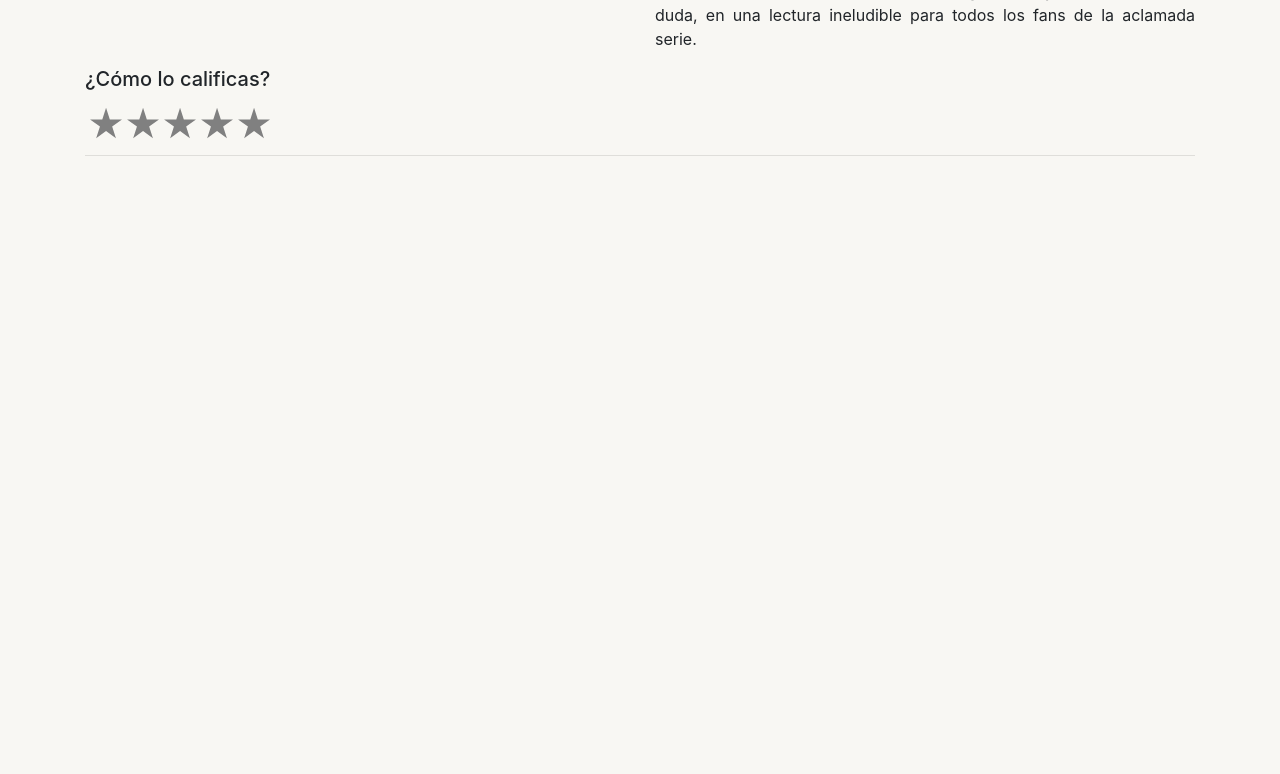
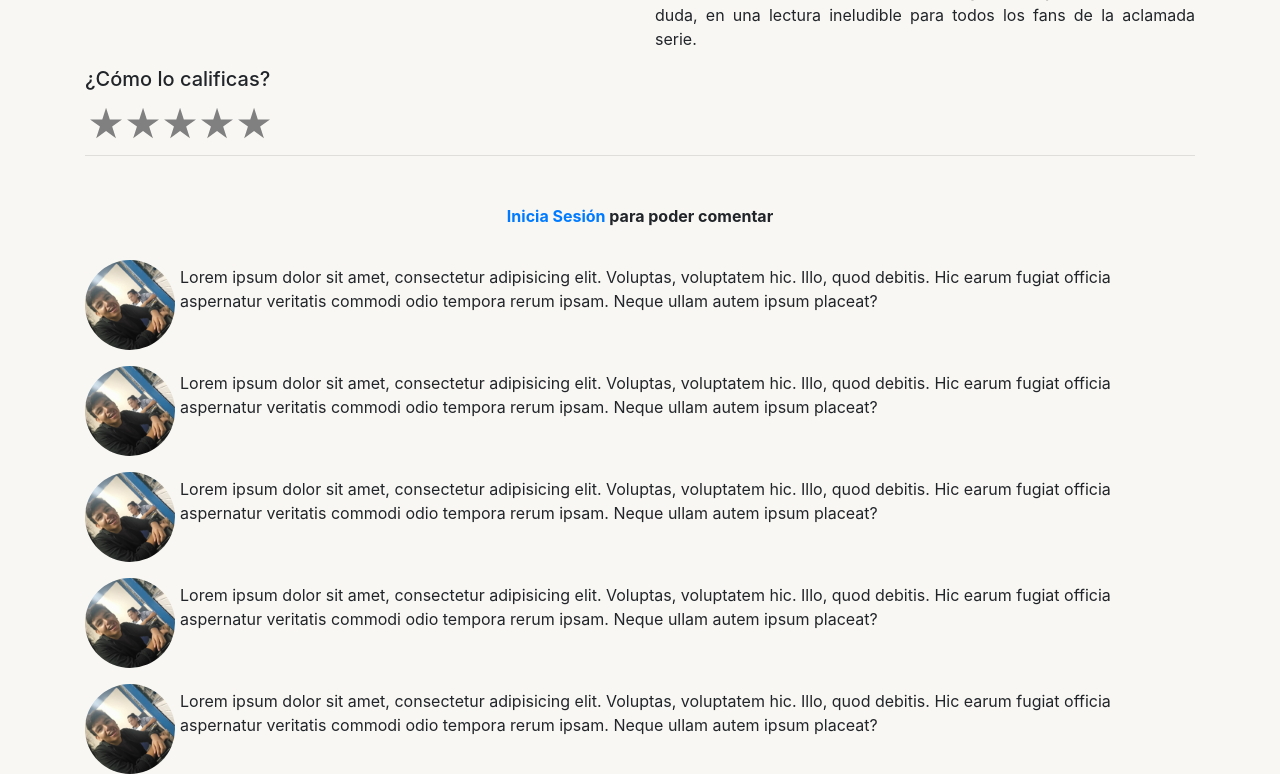
Before and after one commit to CarlosVazquezFarrera/ElBuenLector, a PHP site: page /ElBuenLector/libro.php in a window 1280 px wide. Shown: the part 689-1463 px from the top of the page. Before the commit the page ends 845 px from the top, so only its background shows below. Run offline with PHP 8.4, Linux system fonts and the light colour scheme.

Commit message:
comentarios

```diff
--- a/css/estilos.css
+++ b/css/estilos.css
@@ -69,3 +69,8 @@ a.dropdown-item:active
 {
     background-color:rgb(218, 211, 202);
 }
+.ProfilePicture
+{
+    width: 90px;
+    border-radius:150px;
+}
--- a/libro.php
+++ b/libro.php
@@ -30,15 +30,28 @@ $calificacion = 0;
 
         </div>
         <hr>
-        <div class="row">
-            <div class="col-12">
-
-            </div>
+        <div class="w-100 mt-5">
         </div>
         <div class="row">
             <div class="col">
-
+                <p class="text-center"><strong><a href="#">Inicia Sesión</a> para poder comentar</strong></p>
             </div>
         </div>
+
+        <?php
+        for ($i = 1; $i <=5; $i++)
+        {
+        ?>
+        <div class="row align-items-center">
+            <div class="col-12 col-md-1 mt-3">
+                <img src ="images/users/1.JPG" class="ProfilePicture img-circle">
+            </div>
+            <div class="col-12 col-md-11">
+                <p>Lorem ipsum dolor sit amet, consectetur adipisicing elit. Voluptas, voluptatem hic. Illo, quod debitis. Hic earum fugiat officia aspernatur veritatis commodi odio tempora rerum ipsam. Neque ullam autem ipsum placeat?</p>
+            </div>
+        </div>
+        <?php
+        }
+        ?>
     </div>
 <?php require_once ("includes/footer.php")?>
--- a/libros.php
+++ b/libros.php
@@ -8,7 +8,7 @@
 
         <div class="row">
             <?php
-            for ($i = 1; $i <= 20; $i++)
+            for ($i = 1; $i <=5; $i++)
             {
             ?>
                 <div class="col-12 col-md-6 col-lg-4 mt-3">
```
Also changed, not shown: images/users/1.jpg (added).
